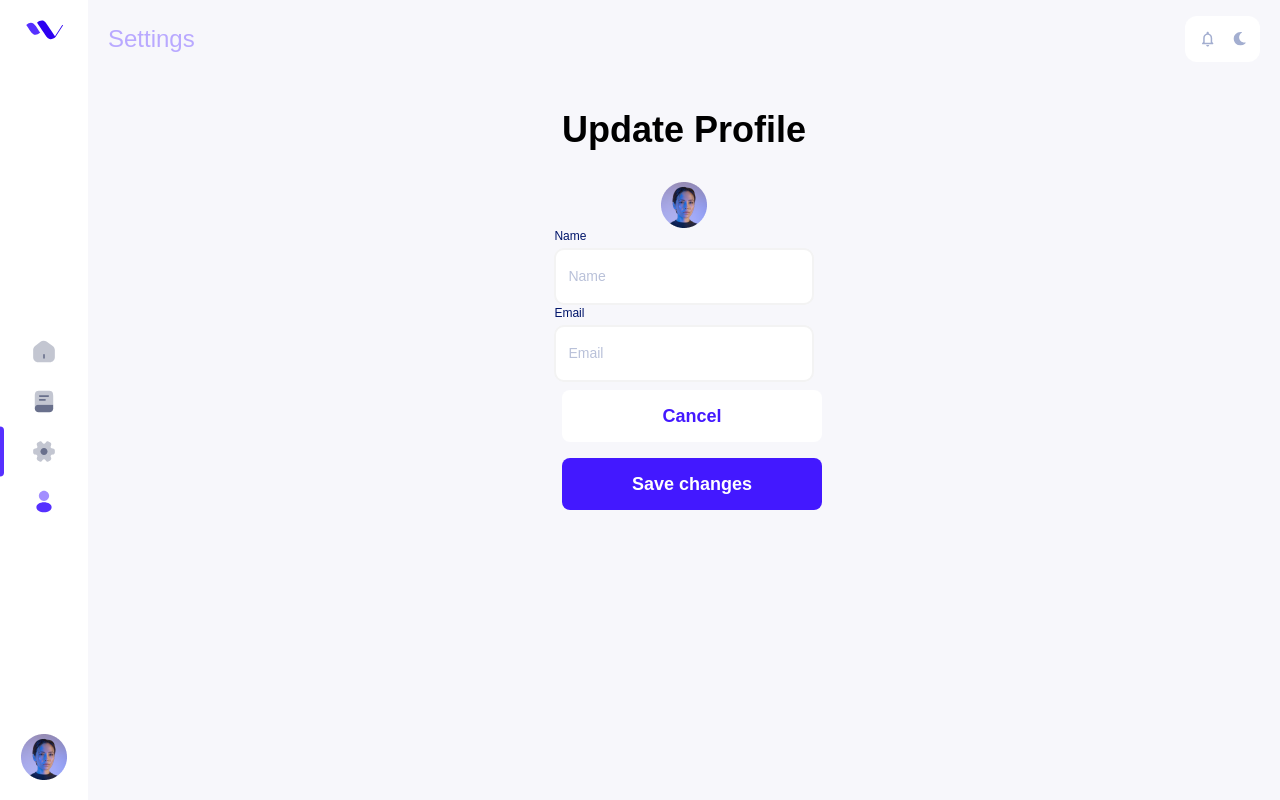
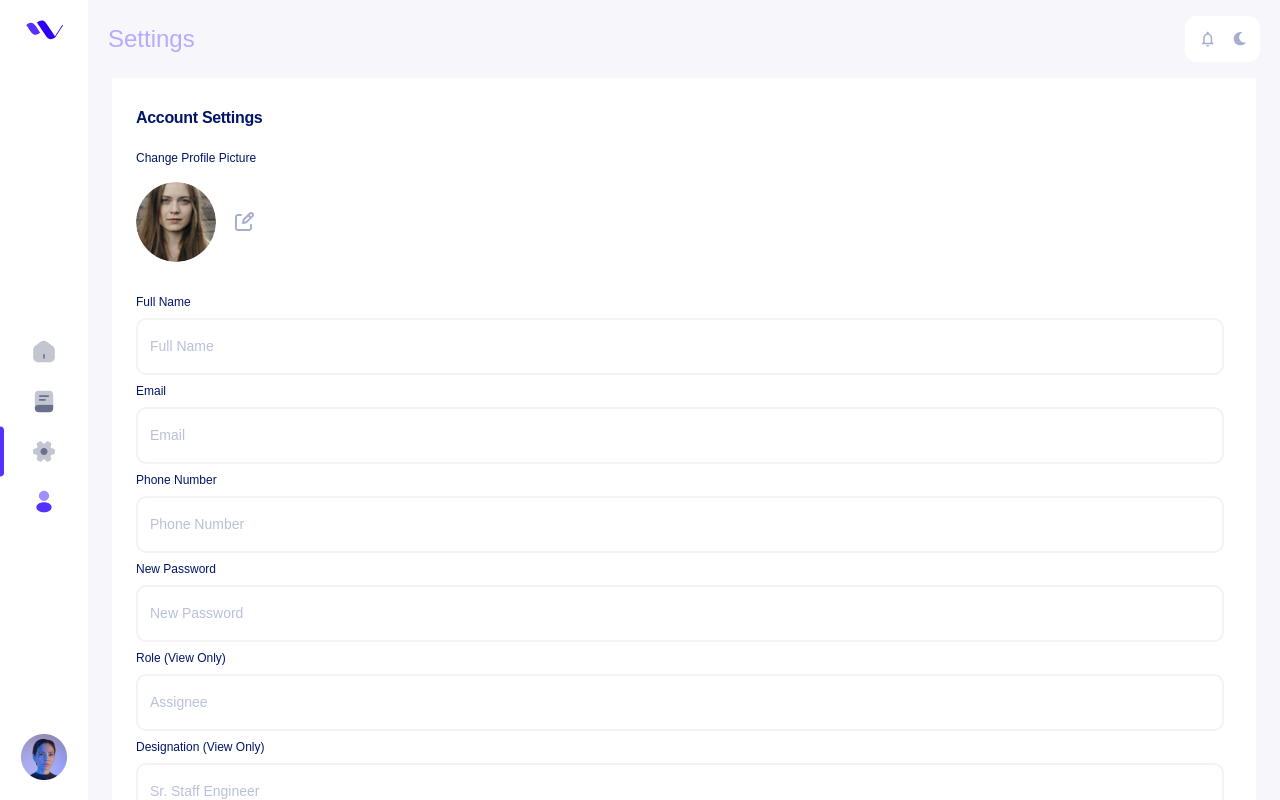
Before and after one commit to tajnur007/d2d-marketing-frontend, a Next.js app: page /settings in a window 1280 px wide. Built offline with nearby package versions, Linux system fonts and the light colour scheme; a web font is replaced by a local one.

Commit message:
"Settings Page Modified 02"

```diff
--- a/assets/icons.tsx
+++ b/assets/icons.tsx
@@ -392,3 +392,21 @@ export const EmployeeListIcon = () => {
     </svg>
   );
 };
+
+export const EditIcon = () => {
+  return (
+    <svg
+      xmlns="http://www.w3.org/2000/svg"
+      width="24"
+      height="24"
+      viewBox="0 0 24 24"
+      fill="none">
+      <path
+        d='M16.474 5.40801L18.592 7.52501M17.836 3.54301L12.109 9.27001C11.8131 9.56551 11.6113 9.94199 11.529 10.352L11 13L13.648 12.47C14.058 12.388 14.434 12.187 14.73 11.891L20.457 6.16401C20.6291 5.99191 20.7656 5.7876 20.8588 5.56275C20.9519 5.33789 20.9998 5.09689 20.9998 4.85351C20.9998 4.61013 20.9519 4.36913 20.8588 4.14427C20.7656 3.91942 20.6291 3.71511 20.457 3.54301C20.2849 3.37091 20.0806 3.2344 19.8557 3.14126C19.6309 3.04812 19.3899 3.00018 19.1465 3.00018C18.9031 3.00018 18.6621 3.04812 18.4373 3.14126C18.2124 3.2344 18.0081 3.37091 17.836 3.54301Z' stroke="#A3AED0" stroke-width="2" stroke-linecap="round" stroke-linejoin="round"
+      />
+      <path
+        d='M19 15V18C19 18.5304 18.7893 19.0391 18.4142 19.4142C18.0391 19.7893 17.5304 20 17 20H6C5.46957 20 4.96086 19.7893 4.58579 19.4142C4.21071 19.0391 4 18.5304 4 18V7C4 6.46957 4.21071 5.96086 4.58579 5.58579C4.96086 5.21071 5.46957 5 6 5H9' stroke="#A3AED0" stroke-width="2" stroke-linecap="round" stroke-linejoin="round"
+      />
+    </svg>
+  )
+}
--- a/components/settings-page.tsx
+++ b/components/settings-page.tsx
@@ -2,14 +2,12 @@
 
 import React, { useState, useEffect, ChangeEvent } from 'react';
 import Image from 'next/image';
-
-// import { Button } from '@/components/ui/button';
-// import { Input } from '@/components/ui/input';
 import { FormItems } from '@/models/global-types';
 import { FORM_ITEMS } from '@/utils/constants/common-constants';
-import profileImage from '@/assets/images/profile.png';
+import profileImage from '@/assets/images/profilePic.png';
 import { Input } from './input';
 import { Button } from './button';
+import { EditIcon } from '@/assets/icons';
 
 const SettingsPage = () => {
   const [selected, setSelected] = useState('Pending');
@@ -50,26 +48,43 @@ const SettingsPage = () => {
   };
 
   return (
-    <section className='flex justify-center w-full'>
-      <div className='flex flex-col items-center '>
-        <p className='text-4xl font-bold m-8'>Update Profile</p>
+    <section>
+    <div className='bg-white w-full mt-0'>
+      <div className=' ml-6'>
+        <div className='text-[#00156A] font-bold text-base tracking-[-0.32px] pt-7'>
+          Account Settings
+        </div>
+        <div className='mt-5 text-[#00156A] text-xs font-medium'>
+          Change Profile Picture
+        </div>
+      </div>
       <form onSubmit={submitData} id='settings-form'>
-          <div className='w-full flex justify-center bottom-5'>
-            <Image src={profileImage} alt='' height={46} width={46} />
+        <div className='flex mt-2 ml-6'>
+          <div className="flex items-center w-15 mt-[8px] ">
+            <Image
+              src={profileImage}
+              alt="Profile Picture"
+              className="rounded-full w-20 h-20 flex-shrink-0"
+            />
           </div>
+          <div className='mt-9 ml-4 cursor-pointer'>
+            <EditIcon />
+          </div>
+        </div>
+        <div className='gap-[10px] ml-6 mr-8 mb-4 mt-2'>
           <Input
-            label='Name'
-            placeholder='Name'
+            label={<p className='text-[#00156A] font-medium text-xs mt-6 mb-1'>Full Name</p>}
+            placeholder='Full Name'
             type='text'
-            id='name'
-            name='Name'
+            id='fullName'
+            name='fullName'
             errorMessage={formErrors.Name}
             htmlFor='name'
             onChange={handleInputChange}
             className={` ${formErrors.Name && 'border-red-500 shadow'}`}
           />
           <Input
-            label='Email'
+            label={<p className='text-[#00156A] font-medium text-xs mt-2 mb-1'>Email</p>}
             placeholder='Email'
             type='text'
             id='email'
@@ -79,16 +94,56 @@ const SettingsPage = () => {
             onChange={handleInputChange}
             className={` ${formErrors.Name && 'border-red-500 shadow'}`}
           />
-          <div className=' m-0 p-0 gap-2'>
+
+          <Input
+            label={<p className='text-[#00156A] font-medium text-xs mt-2 mb-1'>Phone Number</p>}
+            placeholder='Phone Number'
+            type='text'
+            id='phone'
+            name='phone'
+            errorMessage={formErrors.Name}
+            htmlFor='phone'
+            onChange={handleInputChange}
+            className={` ${formErrors.Name && 'border-red-500 shadow'}`}
+          />
+
+          <Input
+            label={<p className='text-[#00156A] font-medium text-xs mt-2 mb-1'>New Password</p>}
+            placeholder='New Password'
+            type='password'
+            id='newPassword'
+            name='newPassword'
+            onChange={handleInputChange}
+          />
+
+          <Input
+            label={<p className='text-[#00156A] font-medium text-xs mt-2 mb-1'>Role (View Only)</p>}
+            placeholder='Assignee'
+            type='text'
+            id='role'
+            name='role'
+            readOnly
+          />
+
+          <Input
+            label={<p className='text-[#00156A] font-medium text-xs mt-2 mb-1'>Designation (View Only)</p>}
+            placeholder='Sr. Staff Engineer'
+            type='text'
+            id='designation'
+            name='designation'
+            readOnly
+          />
+        </div>
+        <div className='flex ml-[795px] mb-3'>
           <Button
             onClick={handleCancel}
-              className='text-[#4318FF] text-lg rounded-lg m-2 p-3 bg-white '>
+            className='text-[#69708C] w-40 h-25 p-18 rounded-lg m-2 p-3 bg-[#EBEBEB]'>
             Cancel
           </Button>
           <Button
             type='submit'
-              className='text-white text-lg rounded-lg m-2 p-3 bg-[#4318FF] '>
-              Save changes
+            className='text-white w-40 h-25 text-lg rounded-lg m-2 p-3 bg-[#4318FF]'>
+            Save
           </Button>
         </div>
       </form>
```
Also changed, not shown: assets/images/profilePic.png (added). Lines whose indentation alone changed are shown as unchanged.
